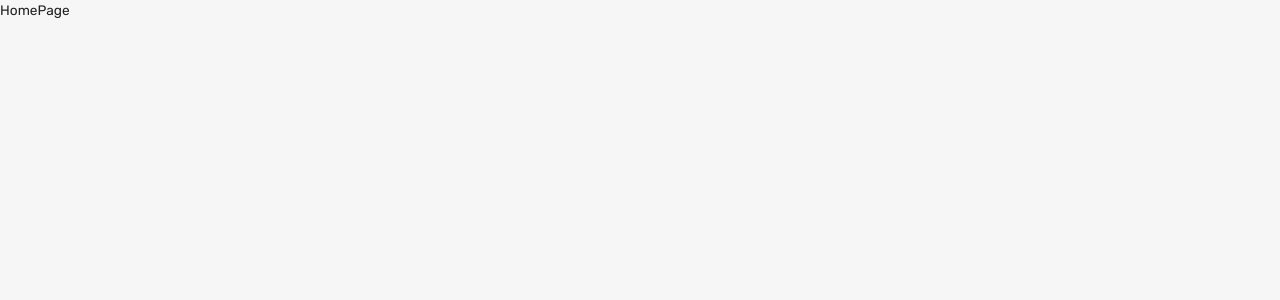
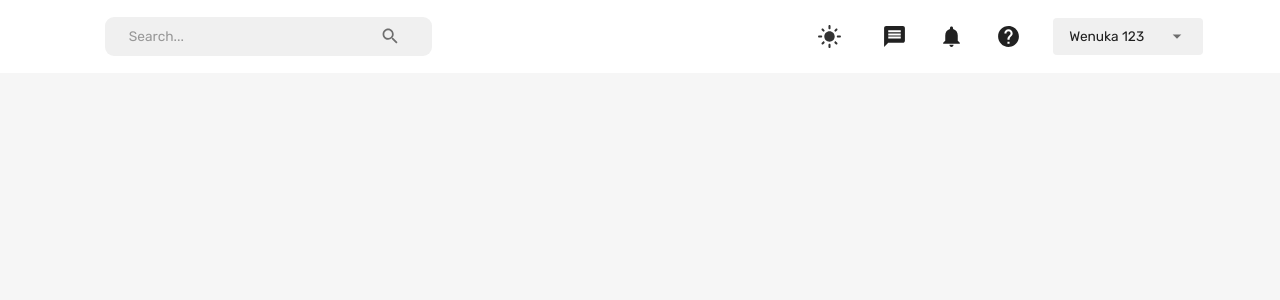
Before and after one commit to Wenuka19/MERN-Fullstack-Social-Media-App, a React (Create React App) app in the folder app-client/: page /home in a window 1280 px wide. Shown: the top 300 px of the page. Built offline with nearby package versions, Linux system fonts and the light colour scheme.

Commit message:
✅ NavBar implementation

```diff
--- a/app-client/src/scenes/homePage/index.jsx
+++ b/app-client/src/scenes/homePage/index.jsx
@@ -1,5 +1,8 @@
+import NavBar from "scenes/navbar";
+import { Box } from "@mui/material";
+
 const HomePage = () => {
-    return <div>HomePage</div>;
+    return <Box><NavBar /></Box>;
 }
 
 export default HomePage
--- a/app-client/src/scenes/navbar/index.jsx
+++ b/app-client/src/scenes/navbar/index.jsx
@@ -1,5 +1,146 @@
+import { useState } from 'react';
+import {
+    Box,
+    IconButton,
+    InputBase,
+    Typography,
+    Select,
+    MenuItem,
+    FormControl,
+    useTheme,
+    useMediaQuery
+} from "@mui/material";
+
+import {
+    Search,
+    Message,
+    DarkMode,
+    LightMode,
+    Notifications,
+    Help,
+    Menu,
+    Close
+} from "@mui/icons-material";
+import { useDispatch, useSelector } from 'react-redux';
+import { setMode, setLogout } from 'state';
+import { useNavigate } from 'react-router-dom';
+import FlexBetween from 'components/FlexBetween';
+
 const NavBar = () => {
-    return <div>NavBar</div>;
+    const [isMobileMenuToggled, setIsMobileMenuToggled] = useState(false);
+    const dispatch = useDispatch();
+    const navigate = useNavigate();
+    const user = useSelector((state) => state.user);
+    const isNonMobileScreens = useMediaQuery("(min-width:1000px)");
+
+    const theme = useTheme();
+    const neutralLight = theme.palette.neutral.light;
+    const dark = theme.palette.neutral.dark;
+    const background = theme.palette.background.default;
+    const primaryLight = theme.palette.primary.light;
+    const alt = theme.palette.background.alt;
+
+    // const fullName = `${user.firstName} ${user.lastName}`
+    const fullName = `Wenuka 123`
+    return (<FlexBetween padding="1rem 6%" backgroundColor={alt}>
+        <FlexBetween gap="1.75rem">
+            <Typography fontWeight="bold" fontSize="clamp(1rem,2rem,2.25rem)" color="primary" onClick={() => navigate("/home")} sx={{
+                "&:hover": {
+                    color: primaryLight, cursor: "pointer",
+                },
+            }}></Typography>
+            {isNonMobileScreens && (<FlexBetween backgroundColor={neutralLight} borderRadius="9px" gap="3rem" padding="0.1rem 1.5rem">
+                <InputBase placeholder='Search...' />
+                <IconButton>
+                    <Search />
+                </IconButton>
+            </FlexBetween>)}
+        </FlexBetween>
+        {isNonMobileScreens ? (<FlexBetween gap="2rem">
+            <IconButton onClick={() => dispatch(setMode())}>
+                {theme.palette.mode === 'dark' ? (
+                    <DarkMode sx={{ fontSize: "25px" }} />
+                ) : (<LightMode sx={{ color: dark, fontSize: "25px" }} />)}
+            </IconButton>
+            <Message sx={{ fontSize: "25px" }} />
+            <Notifications sx={{ fontSize: "25px" }} />
+            <Help sx={{ fontSize: "25px" }} />
+            <FormControl variant="standard" value={fullName}>
+                <Select
+                    value={fullName}
+                    sx={{
+                        backgroundColor: neutralLight,
+                        width: "150px",
+                        borderRadius: "0.25rem",
+                        p: "0.25rem 1rem",
+                        "& .MuiSvgIcon-root": {
+                            pr: "0.25rem",
+                            width: "3rem"
+                        },
+                    }}
+                    input={<InputBase />}
+                >
+                    <MenuItem value={fullName}>
+                        <Typography>{fullName}</Typography>
+                    </MenuItem>
+                    <MenuItem onClick={() => { dispatch(setLogout()) }}>
+                        Logout
+                    </MenuItem>
+                </Select>
+            </FormControl>
+        </FlexBetween>) : (<IconButton onClick={() => setIsMobileMenuToggled(!isMobileMenuToggled)}><Menu /></IconButton>)}
+        {!isNonMobileScreens && isMobileMenuToggled && (
+            <Box
+                position="fixed"
+                right="0"
+                bottom="0"
+                height="100%"
+                zIndex="10"
+                maxWidth="500px"
+                minWidth="300px"
+                backgroundColor={background}
+            >
+                <Box display="flex" justifyContent="flex-end" p="1rem">
+                    <IconButton onClick={() => setIsMobileMenuToggled(!isMobileMenuToggled)}>
+                        <Close />
+                    </IconButton>
+                </Box>
+                <FlexBetween display="flex" flexDirection="column" justifyContent="center" alignItems="center" gap="2rem">
+                    <IconButton onClick={() => dispatch(setMode())}>
+                        {theme.palette.mode === 'dark' ? (
+                            <DarkMode sx={{ fontSize: "25px" }} />
+                        ) : (<LightMode sx={{ color: dark, fontSize: "25px" }} />)}
+                    </IconButton>
+                    <Message sx={{ fontSize: "25px" }} />
+                    <Notifications sx={{ fontSize: "25px" }} />
+                    <Help sx={{ fontSize: "25px" }} />
+                    <FormControl variant="standard" value={fullName}>
+                        <Select
+                            value={fullName}
+                            sx={{
+                                backgroundColor: neutralLight,
+                                width: "150px",
+                                borderRadius: "0.25rem",
+                                p: "0.25rem 1rem",
+                                "& .MuiSvgIcon-root": {
+                                    pr: "0.25rem",
+                                    width: "3rem"
+                                },
+                            }}
+                            input={<InputBase />}
+                        >
+                            <MenuItem value={fullName}>
+                                <Typography>{fullName}</Typography>
+                            </MenuItem>
+                            <MenuItem onClick={() => { dispatch(setLogout()) }}>
+                                Logout
+                            </MenuItem>
+                        </Select>
+                    </FormControl>
+                </FlexBetween>
+            </Box>
+        )}
+    </FlexBetween >)
 }
 
 export default NavBar
```
